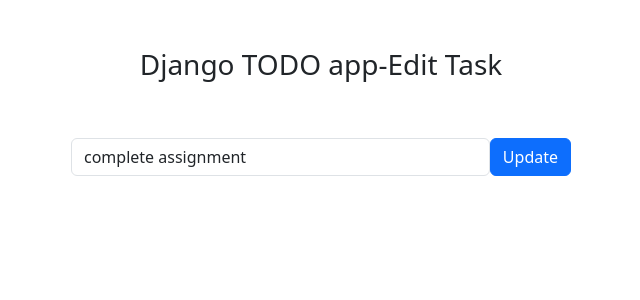
After one commit to geona-jimmy/Django-todolist, a Django app: page /todo/edit_task/1/ in a window 1280 px wide. The commit adds this page. Shown: the top 300 px of the page, without its empty margins (319-959 px from the left). Run offline with Django 5.2, Linux system fonts and the light colour scheme; data comes from the database, SQL or seed files in the repository; both versions use the stored data as it was after the commit.

Commit message:
todo app final

```diff
--- /dev/null
+++ b/templates/edit_task.html
@@ -0,0 +1,29 @@
+<!DOCTYPE html>
+<html lang="en">
+  <head>
+    <meta charset="UTF-8">
+    <meta name="viewport" content="width=device-width, initial-scale=1.0">
+    <meta http-equiv="X-UA-Compatible" content="ie=edge">
+    <title>Django todoapp-edit list</title>
+
+    <!-- Bootstrap -->
+    <link href="https://cdn.jsdelivr.net/npm/bootstrap@5.3.0-alpha1/dist/css/bootstrap.min.css" rel="stylesheet" integrity="sha384-GLhlTQ8iRABdZLl6O3oVMWSktQOp6b7In1Zl3/Jr59b6EGGoI1aFkw7cmDA6j6gD" crossorigin="anonymous">
+    <script src="https://cdn.jsdelivr.net/npm/bootstrap@5.3.0-alpha1/dist/js/bootstrap.bundle.min.js" integrity="sha384-w76AqPfDkMBDXo30jS1Sgez6pr3x5MlQ1ZAGC+nuZB+EYdgRZgiwxhTBTkF7CXvN" crossorigin="anonymous"></script>
+    <!-- Font Awesome Icons -->
+    <link rel="stylesheet" href="https://cdnjs.cloudflare.com/ajax/libs/font-awesome/4.7.0/css/font-awesome.min.css">
+  </head>
+  <body>
+    <div class="container">
+        <h3 class="pt-5 pb-5 text-center">Django TODO app-Edit Task</h3>
+    <form action="{% url 'edit_task' get_task.id%}" method="POST" style="width:500px; margin:auto;">
+        {% csrf_token %}
+        <div class="form-group">
+            <span style="display: flex;">
+                <input type="text" name='task' class="form-control" placeholder="Add a task" value="{{get_task.task}}">
+                <button type='submit'  class="btn btn-primary">Update</button>
+            </span>
+        </div>
+    </form>
+    </div>
+  </body>
+</html>
--- a/todo/urls.py
+++ b/todo/urls.py
@@ -3,4 +3,8 @@ from . import views
 
 urlpatterns = [
     path('addTask/',views.addTask,name='addTask'),
+    path('mark_as_done/<int:pk>/',views.mark_as_done,name='mark_as_done'),
+    path('mark_as_undone/<int:pk>/',views.mark_as_undone,name='mark_as_undone'),
+    path('edit_task/<int:pk>/',views.edit_task,name='edit_task'),
+    path('delete_task/<int:pk>/',views.delete_task,name='delete_task'),
 ]
--- a/todo/views.py
+++ b/todo/views.py
@@ -1,4 +1,4 @@
-from django.shortcuts import render,redirect
+from django.shortcuts import render,redirect,get_object_or_404
 from django.http import HttpResponse
 from .models import Task
 
@@ -7,3 +7,35 @@ def addTask(request):
     task=request.POST['task']
     Task.objects.create(task=task)
     return redirect('home')
+
+def mark_as_done(request,pk):
+    task=get_object_or_404(Task,pk=pk)
+    task.is_completed=True
+    task.save()
+    return redirect('home')
+
+def mark_as_undone(request,pk):
+    task=get_object_or_404(Task,pk=pk)
+    task.is_completed=False
+    task.save()
+    return redirect('home')
+
+def edit_task(request,pk):
+    get_task= get_object_or_404(Task,pk=pk)
+    if request.method=="POST":
+        new_task=request.POST['task']
+        get_task.task=new_task
+        get_task.save()
+        return redirect('home')
+    else:
+        context={
+            'get_task':get_task
+        }
+
+
+        return render(request,'edit_task.html',context)
+
+def delete_task(request,pk):
+    task= get_object_or_404(Task,pk=pk)
+    task.delete()
+    return redirect('home')
--- a/todo_main/views.py
+++ b/todo_main/views.py
@@ -3,7 +3,9 @@ from todo.models import Task
 
 def home(request):
     tasks=Task.objects.filter(is_completed=False).order_by('-updated_at')
+    completed_tasks= Task.objects.filter(is_completed=True)
     context={
-        "tasks":tasks
+        "tasks":tasks,
+        "completed_tasks":completed_tasks,
     }
     return render(request,'home.html',context)
```
Also changed, not shown: templates/home.html (+9 -4 lines), db.sqlite3.
